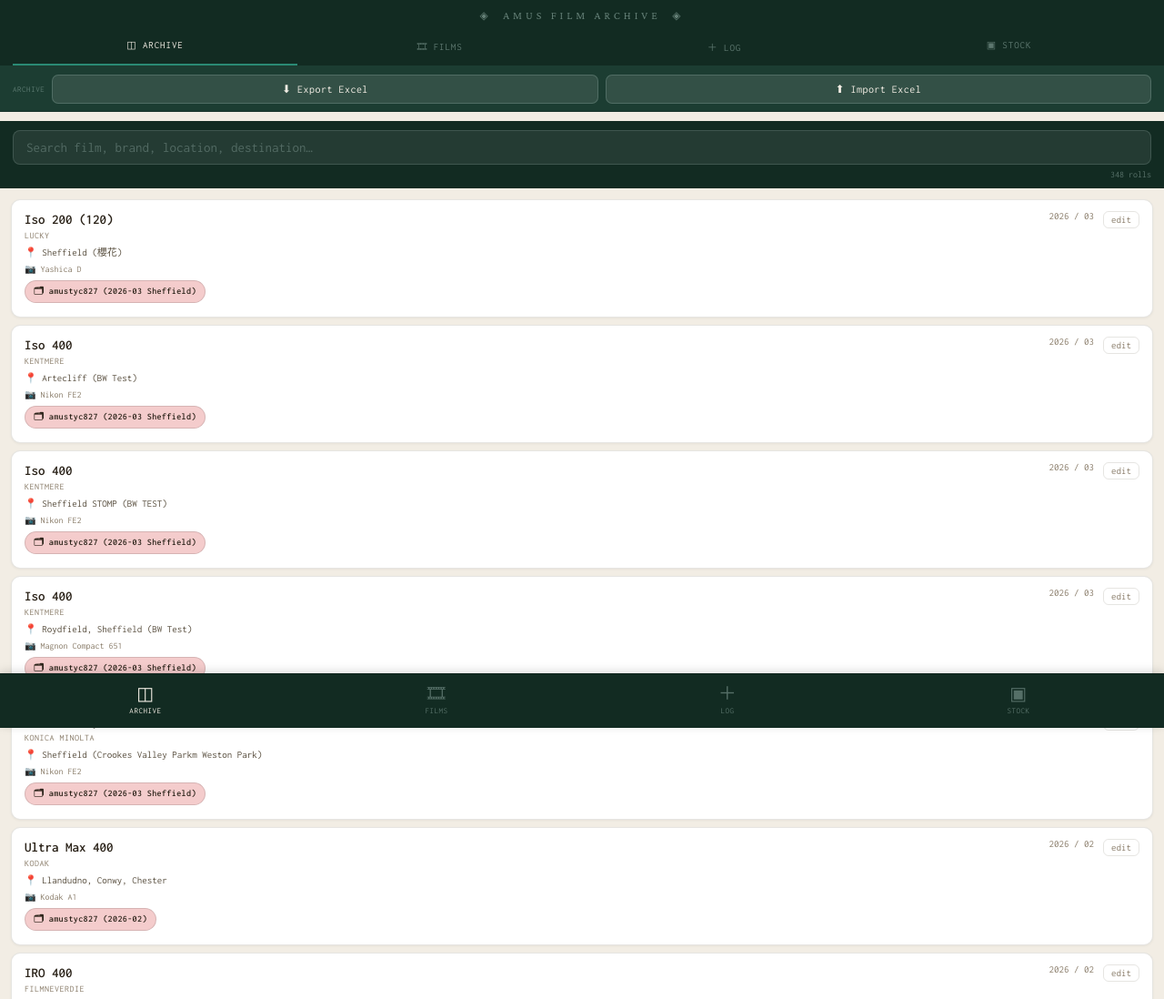
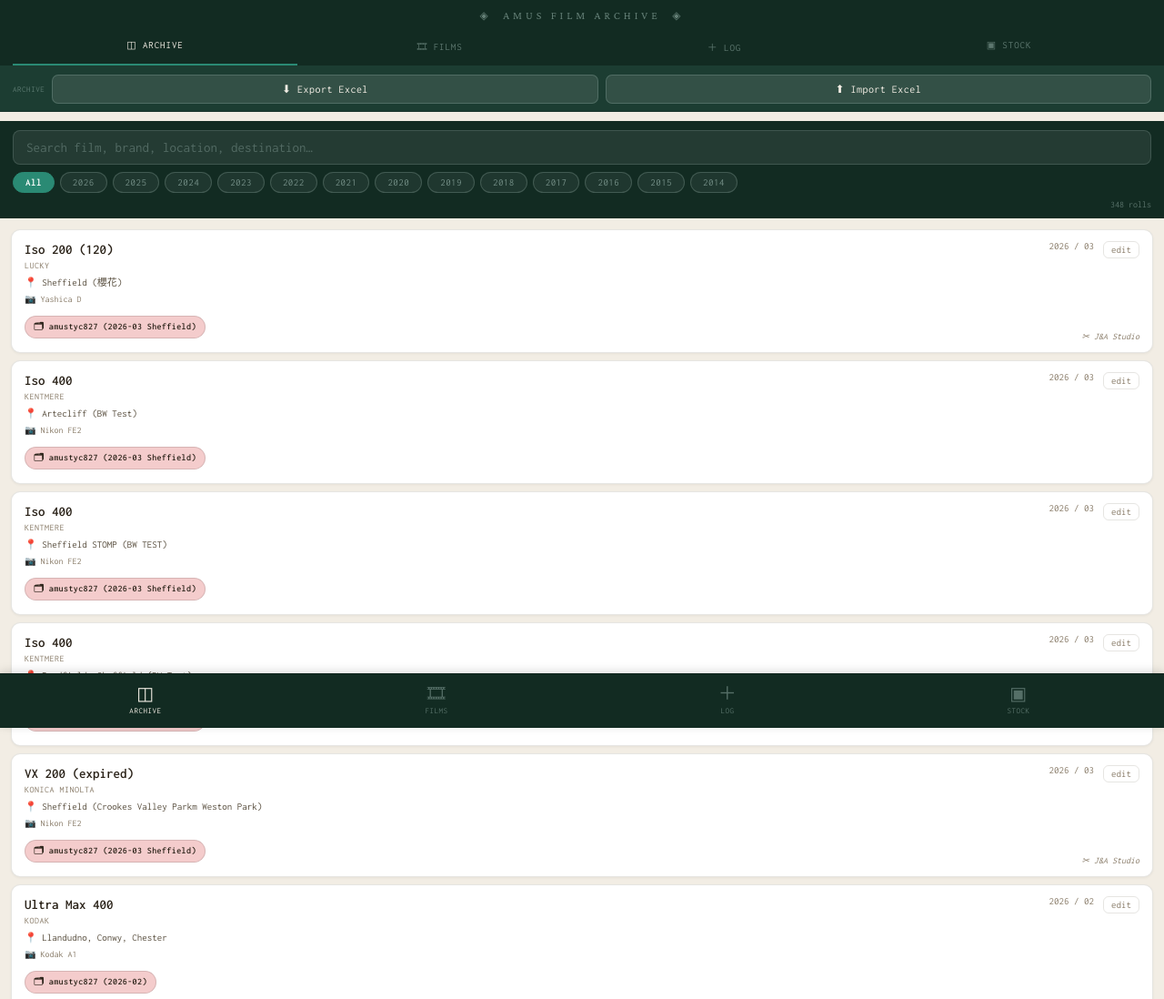
Before and after one commit to tridenttse33/Amus-Film-Archive, a plain HTML site: page index.html in a window 1280 px wide. Shown: the top 1098 px of the page at 91% size. Drawn offline with nearby package versions, Linux system fonts and the light colour scheme.

Commit message:
Add files via upload

```diff
--- a/index.html
+++ b/index.html
@@ -60,6 +60,22 @@
     display:none; background:none; border:none; padding:4px 6px; line-height:1;
   }
   .result-count { font-size:10px; color:rgba(168,196,188,0.45); text-align:right; margin-top:5px; }
+  .year-scroll {
+    display:flex; gap:6px; overflow-x:auto; padding:8px 0 2px;
+    scrollbar-width:none; -ms-overflow-style:none;
+  }
+  .year-scroll::-webkit-scrollbar { display:none; }
+  .year-pill {
+    flex-shrink:0; padding:5px 13px; border-radius:20px;
+    font-size:11px; font-family:'Inconsolata',monospace; letter-spacing:.04em;
+    border:1px solid rgba(168,196,188,0.25); color:rgba(168,196,188,0.6);
+    background:rgba(255,255,255,0.06); cursor:pointer; white-space:nowrap;
+    transition:all .15s;
+  }
+  .year-pill.active {
+    background:var(--green-light); border-color:var(--green-light);
+    color:#fff; font-weight:600;
+  }
 
   /* ── VIEWS ── */
   .view { display:none; padding:12px 12px 90px; }
@@ -83,6 +99,14 @@
     font-size:10px; font-weight:600; letter-spacing:.04em;
     padding:3px 9px; border-radius:20px; border:1px solid transparent;
     max-width:100%; overflow:hidden; text-overflow:ellipsis; white-space:nowrap;
+  }
+  .card-footer {
+    display:flex; align-items:flex-end; justify-content:space-between;
+    margin-top:6px; gap:8px;
+  }
+  .card-shop {
+    font-size:10px; color:var(--muted); white-space:nowrap;
+    flex-shrink:0; font-style:italic;
   }
 
   /* ── STOCK CARDS ── */
@@ -408,6 +432,7 @@
       oninput="onSearch()" autocomplete="off" autocorrect="off" autocapitalize="off" spellcheck="false">
     <button class="search-clear" id="clear-btn" onclick="clearSearch()">×</button>
   </div>
+  <div class="year-scroll" id="year-pills"></div>
   <div class="result-count" id="count"></div>
 </div>
 
@@ -676,6 +701,7 @@
     document.getElementById('nav-'+t).classList.toggle('active', t===name);
   });
   document.getElementById('search-bar').style.display = name==='archive' ? 'block' : 'none';
+  if (name==='archive') buildYearPills();
   if (name==='stock') renderStock();
   if (name==='films') {
     renderFilms();
@@ -695,6 +721,24 @@
 const PER_PAGE = 25;
 let filtered = [], page = 1;
 
+function buildYearPills() {
+  const years = [...new Set(archive.map(r => r.year).filter(Boolean))].sort((a,b) => b-a);
+  const container = document.getElementById('year-pills');
+  if (!container) return;
+  container.innerHTML = ['All', ...years].map(y => {
+    const isAll = y === 'All';
+    const active = isAll ? !activeYear : String(activeYear) === String(y);
+    return `<div class="year-pill${active?' active':''}" onclick="filterByYear(${isAll ? 'null' : `'${y}'`})">${y}</div>`;
+  }).join('');
+}
+
+function filterByYear(year) {
+  activeYear = year;
+  buildYearPills();
+  page = 1;
+  onSearch();
+}
+
 function onSearch() {
   // Clear film filter if user types manually
   if (activeFilmFilter) {
@@ -708,7 +752,8 @@
   filtered = (q
     ? archive.filter(r => [r.brand,r.film,r.camera,r.notes,r.destination,r.shop,r.period].join(' ').toLowerCase().includes(q))
     : [...archive]
-  ).sort((a,b) => (b.date||'') > (a.date||'') ? 1 : -1);
+  ).filter(r => !activeYear || String(r.year) === String(activeYear))
+   .sort((a,b) => (b.date||'') > (a.date||'') ? 1 : -1);
   renderArchive();
 }
 
@@ -749,7 +794,10 @@
         </div>
         ${r.notes  ? `<div class="card-notes">📍 ${esc(r.notes)}</div>` : ''}
         ${r.camera ? `<div class="card-camera">📷 ${esc(r.camera)}</div>` : ''}
-        ${dest     ? `<div class="card-dest" style="${destStyle(dest)}">🗂 ${esc(dest)}</div>` : ''}
+        <div class="card-footer">
+          <div>${dest ? `<div class="card-dest" style="${destStyle(dest)}">🗂 ${esc(dest)}</div>` : ''}</div>
+          ${r.shop ? `<div class="card-shop">✂ ${esc(r.shop)}</div>` : ''}
+        </div>
       </div>`;
     }).join('');
   }
@@ -771,6 +819,7 @@
 
 // ── FILMS BROWSER ────────────────────────────────────────────────
 let activeFilmFilter = null; // {brand, film, brandKey} or null
+let activeYear = null;
 let _previousTab = 'films'; // tab to return to when clearing film filter
 let _openBrandLabel = null; // which brand is currently expanded in Films tab
 // Registry to avoid passing brand/film strings through onclick attrs
@@ -1358,6 +1407,7 @@
 
 // ── INIT ──────────────────────────────────────────────────────────
 loadSyncTimes();
+buildYearPills();
 onSearch();
 // ── STOCK EXCEL EXPORT / IMPORT ──────────────────────────────────
 function exportStockXLSX() {
```
